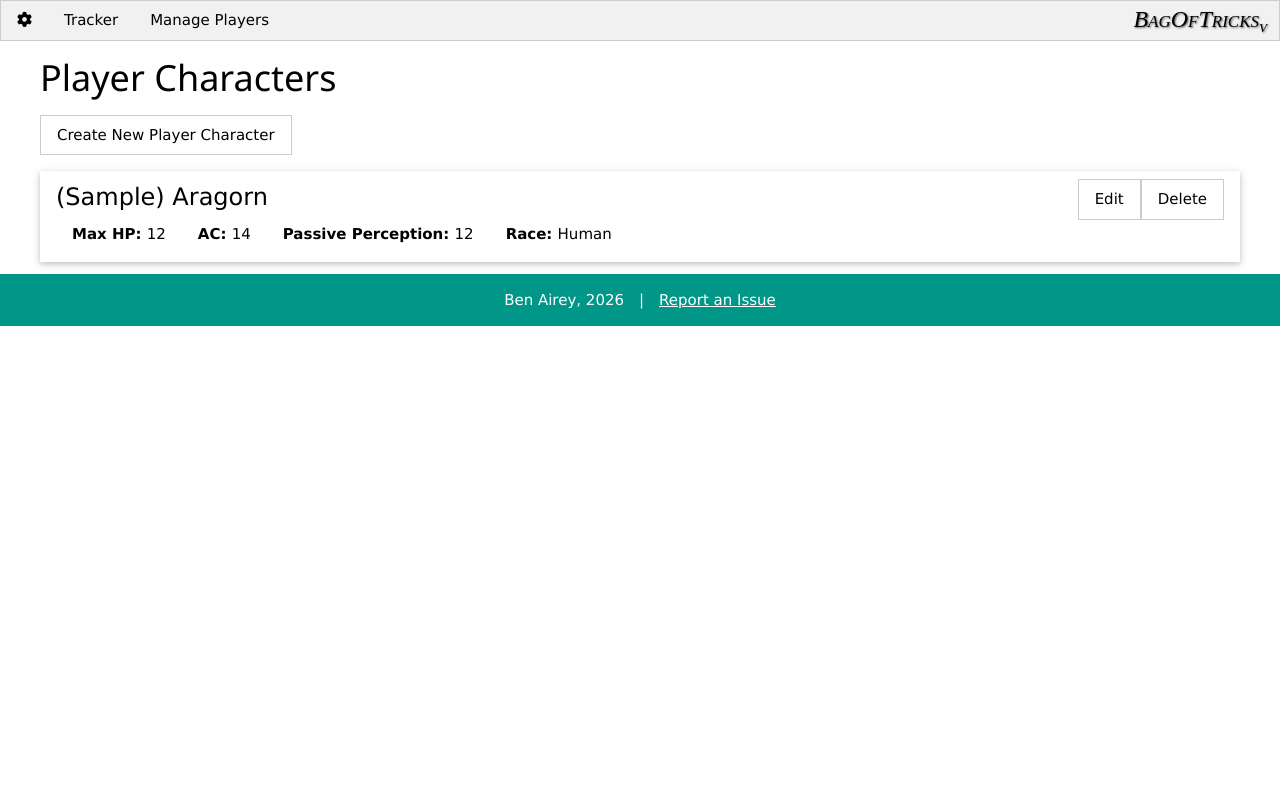
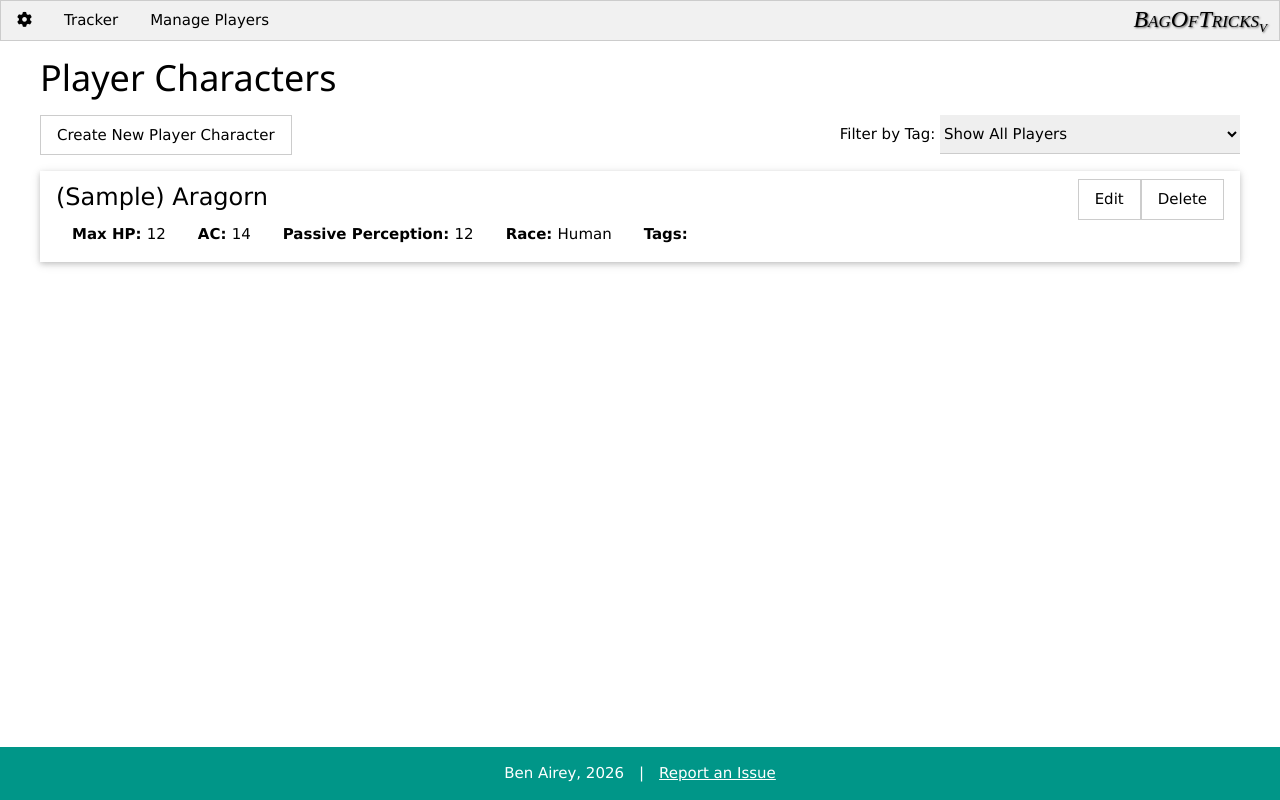
Before and after one commit to ben-githubs/dmtoolkit, a Flask app: page /players/list in a window 1280 px wide. Run offline with Flask 3, Linux system fonts and the light colour scheme; parts of the project's set-up code (start-up, migrations or seed data) failed here and were passed over; some libraries are stand-ins or nearby versions.

Commit message:
Allow tagging players (#40)
* Add tag widget

* Add ability to tag players

* Fix layout issues with footer

* Filter by tag when listing managing players

* Filter players when adding to tracker

```diff
--- a/dmtoolkit/__init__.py
+++ b/dmtoolkit/__init__.py
@@ -11,6 +11,8 @@ def init_app():
     """Create the app."""
     app = Flask(__name__, instance_relative_config=False)
     app.config.from_object("config.DevConfig")
+
+    app.jinja_env.lstrip_blocks = True # Prevent weird indents from templates
 
     csrf.init_app(app)
     # session.init_app(app)
--- a/dmtoolkit/api/models.py
+++ b/dmtoolkit/api/models.py
@@ -757,6 +757,8 @@ class Player:
     enabled: bool = False
     notes: str = ""
 
+    tags: list[str] = field(default_factory=list)
+
 @dataclass
 class Class:
     name: str
--- a/dmtoolkit/api/players.py
+++ b/dmtoolkit/api/players.py
@@ -28,6 +28,13 @@ SAMPLE_PLAYERS = [
 def list_players() -> list[Player]:
    return load_json_string(request.cookies.get("players", "[]")) or SAMPLE_PLAYERS
 
+def list_player_tags() -> list[str]:
+    """Return all tags currently in use."""
+    tags = set()
+    for player in list_players():
+        tags |= set(player.tags)
+    return list(tags)
+
 def get_player(player_name: str) -> Player | None:
     for player in list_players():
         if player.name == player_name:
--- a/dmtoolkit/inittracker/routes.py
+++ b/dmtoolkit/inittracker/routes.py
@@ -9,7 +9,7 @@ from dmtoolkit.api.conditions import get_condition
 from dmtoolkit.api.items import get_item
 from dmtoolkit.api.models import Item
 from dmtoolkit.api.monsters import get_monster, get_monster_names
-from dmtoolkit.api.players import list_players, get_player
+from dmtoolkit.api.players import list_players, get_player, list_player_tags
 from dmtoolkit.api.races import get_race
 from dmtoolkit.api.spells import get_spell
 from dmtoolkit.inittracker.loot import loot as generate_loot
@@ -38,7 +38,8 @@ def tracker():
         page = page,
         monsters = monsters,
         players = list_players(),
-        monster = monster
+        monster = monster,
+        player_tags = list_player_tags()
     )
 
 @tracker_bp.route("/api/monsters", methods=["GET"])
--- a/dmtoolkit/inittracker/templates/tracker.jinja2
+++ b/dmtoolkit/inittracker/templates/tracker.jinja2
@@ -138,7 +138,7 @@
     });
     $('#monstersearch').focus(function () { $(this).val(''); });
     $('#manage-players-btn').click(function() { $('#player-add-modal').show(); updateAddPlayerButtons();});
-    $('#player-add-modal').find('button').click(function() { togglePlayer($(this)) });
+    $('#player-add-modal').find('._player-add-btn').click(function() { togglePlayer($(this)) });
 
     // Save Encounter
     $('#prompt-save-encounter-btn').click(function() { $('#save-encounter-modal').show(); });
--- a/dmtoolkit/players/routes.py
+++ b/dmtoolkit/players/routes.py
@@ -1,4 +1,5 @@
 from dataclasses import asdict
+import json
 
 from flask import Blueprint, render_template, redirect, url_for, make_response
 from flask_wtf import FlaskForm
@@ -8,6 +9,7 @@ from wtforms.validators import InputRequired, NumberRange, ValidationError
 import dmtoolkit.api.players as api
 from dmtoolkit.api.races import list_races
 from dmtoolkit.api.classes import list_classes, get_class
+from dmtoolkit.widgets import TagField
 
 players_bp = Blueprint(
     "players_bp",
@@ -27,6 +29,7 @@ class CreateForm(FlaskForm):
     class_ = SelectField("Class", choices=[(c.name, c.name) for c in list_classes()])
     level = IntegerField("Player Level", [InputRequired(), NumberRange(min=1)])
     subclass = SelectField("Subclass", choices=[], validate_choice=False)
+    tags = TagField("Tags", whitelist=["foo", "bar"])
     submit = SubmitField("Create Player Character")
 
     def validate_name(self, field):
@@ -57,7 +60,7 @@ def list_players_page():
         "title": "DMTTools - Players"
     }
     players = api.list_players()
-    return render_template("list_players.jinja2", page=page, players=players)
+    return render_template("list_players.jinja2", page=page, players=players, all_tags=api.list_player_tags())
 
 
 @players_bp.route("/new", methods=["GET", "POST"])
@@ -72,7 +75,8 @@ def new_player_page():
             "race_id": form.race.data,
             "level": form.level.data,
             "class_id": form.class_.data or "",
-            "subclass_id": form.subclass.data or ""
+            "subclass_id": form.subclass.data or "",
+            "tags": [x.get("value") for x in json.loads(form.tags.data or "[])")]
         }
         resp = make_response(redirect(url_for("players_bp.list_players_page")))
         api.create_player(resp, player)
@@ -93,6 +97,8 @@ def update_player_page(player_name: str):
     if not player_arr:
         return "404 Player Not Found"
     player = player_arr[0]
+
+    print(player)
 
     if form.validate_on_submit():
         player_params = {}
@@ -115,6 +121,8 @@ def update_player_page(player_name: str):
             subclass_list = list(get_class(form.class_.data or player.class_id).subclasses)
             subclass = subclass_list[idx]
             player_params["subclass_id"] = subclass.name
+        if val := form.tags.data:
+            player_params["tags"] = [x.get("value") for x in json.loads(form.tags.data or "[])")]
 
         print(player_params)
 
@@ -130,14 +138,18 @@ def update_player_page(player_name: str):
         return resp
 
     form.class_.data = player.class_id
+    form.tags.set_tags(player.tags)
+    form.tags.whitelist = api.list_player_tags()
     if player.class_id:
         form.subclass.choices = [(str(x), y) for x, y in enumerate([c.name for c in get_class(player.class_id).subclasses])]
         if player.subclass_id.isdigit():
             # Previous bug wrote the index of the subclass in the list as the subclass_id; this
             #   fix allows those older saved characters to be loaded correctly in most cases.
             idx = int(player.subclass_id)
+        elif player.subclass_id in {x[1] for x in form.subclass.choices}:
+            idx = list(x[1] for x in form.subclass.choices).index(player.subclass_id)
         else:
-            idx = list(x[1] for x in form.subclass.choices).index(player.subclass_id)
+            idx = 0 # fallback
         form.subclass.data = str(idx)
 
     page = {
--- a/dmtoolkit/players/templates/list_players.jinja2
+++ b/dmtoolkit/players/templates/list_players.jinja2
@@ -5,13 +5,22 @@
 {% endblock %}
 
 {% block content %}
-<div style="width: 1200px; margin: auto">
+<div class="content">
     <h1>Player Characters</h1>
-    <div class="w3-margin-bottom">
+    <div class="w3-margin-bottom" style="display: flex; justify-content: space-between;">
         <a href="{{ url_for('players_bp.new_player_page') }}" class="w3-button w3-white w3-border w3-ripple">Create New Player Character</a>
+        <span>
+            Filter by Tag:
+            <select class="w3-select" style="width: 20em" name="tag-filter" id="tag-filter">
+                <option value=""><em>Show All Players</em></option>
+                {% for tag in all_tags %}
+                    <option value="{{ tag }}">{{ tag }}</option>
+                {% endfor %}
+            </select>
+        </span>
     </div>
     {% for player in players %}
-        <div class="w3-card w3-padding" style="margin-bottom: 12px">
+        <div class="w3-card w3-padding _player" style="margin-bottom: 12px" data-tags="{{ player.tags | tojson | forceescape }}">
             <div>
                 <span class="w3-xlarge">{{ player.name }}</span>
                 <a href="{{ url_for('players_bp.delete_player', player_name=player.name)}}" style="float: right" class="w3-button w3-white w3-border w3-ripple">Delete</a>
@@ -30,8 +39,25 @@
                 <div class="w3-padding">
                     <strong>Race: </strong> {{ player.race_id or "Unknown" }}
                 </div>
+                <div class="w3-padding">
+                    <strong>Tags: </strong> {% for tag in player.tags %}<span style="padding: 4px 10px; margin-right: 2px; border-radius: 16px;" class="w3-blue">{{ tag }}</span>{% endfor %}
+                </div>
             </div>
         </div>
     {% endfor %}
 </div>
+
+<script>
+    $("#tag-filter").change(function () {
+        tag = $("#tag-filter").val();
+        $("div._player").each(function() {
+            if (tag == "" || $(this).data("tags").includes(tag)) {
+                $(this).show();
+            }
+            else {
+                $(this).hide();
+            }
+        })
+    })
+</script>
 {% endblock %}
--- a/dmtoolkit/settings/templates/settings.jinja2
+++ b/dmtoolkit/settings/templates/settings.jinja2
@@ -5,8 +5,7 @@
 {% endblock %}
 
 {% block content %}
-
-<div style="width: 1200px; margin: auto">
+<div class="content">
     <h1>Options</h1>
 
     <form method="POST" action="">
@@ -40,10 +39,10 @@
                     </div>
                 </fieldset>
             {% endfor %}
+        </div>
 
         {{ form.submit(class_="w3-button w3-white w3-border w3-ripple") }}
     </form>
 </div>
-<br/>
 
 {% endblock %}
--- a/dmtoolkit/static/aux.css
+++ b/dmtoolkit/static/aux.css
@@ -28,5 +28,14 @@
     background-color: #ffbb55  !important;
     color: #774801   !important;
     border: 1px solid #774801   !important;
-;
 }
+
+body {
+    min-height: 100dvh;
+}
+
+div.content {
+    width: 1200px;
+    margin-left: auto;
+    margin-right: auto;
+}
--- a/dmtoolkit/templates/base.jinja2
+++ b/dmtoolkit/templates/base.jinja2
@@ -8,6 +8,9 @@
         <link rel=stylesheet type="text/css" href="{{ url_for('static', filename='aux.css') }}">
         <script src="https://ajax.googleapis.com/ajax/libs/jquery/3.7.1/jquery.min.js"></script>
         <script src="https://kit.fontawesome.com/997e16441a.js" crossorigin="anonymous"></script>
+        <script src="https://cdn.jsdelivr.net/npm/@yaireo/tagify@4.38.0"></script>
+        <link href="https://cdn.jsdelivr.net/npm/@yaireo/tagify/dist/tagify.css" rel="stylesheet" type="text/css" />
+
         <script type="text/javascript">
             var csrf_token = "{{ csrf_token() }}";
 
@@ -31,7 +34,7 @@
         {% block header %}{% endblock %}
     </head>
     <body>
-        <div style="display: flex; flex-direction: column">
+        <div style="display: flex; flex-direction: column; min-height: 100dvh;">
             <div class="w3-bar w3-border w3-light-grey">
                 <a class="w3-bar-item w3-button" href="{{ url_for('settings_bp.settings') }}"><i class="fa-solid fa-gear"></i></a>
                 <a class="w3-bar-item w3-button" href="{{ url_for('tracker_bp.tracker') }}">Tracker</a>
@@ -56,7 +59,7 @@
                 {% endif %}
             {% endwith %}
 
-            <div id="content" class="content" style="flex-grow:1;display: flex;flex-direction: column;">
+            <div id="content" class="content" style="flex-grow:1; display: flex; flex-direction: column;">
                 {% block content %}{% endblock %}
             </div>
 
@@ -64,5 +67,14 @@
                 <p>Ben Airey, <script>document.write(new Date().getFullYear())</script><span style="margin-left: 15px; margin-right: 15px">|</span><a href="https://github.com/ben-githubs/dmtoolkit/issues/new">Report an Issue</a></p>
             </footer>
         </div>
+
+        <script>
+            $(document).ready(function() {
+                $(".tagify").each(function(_, elem) {
+                    var tagify = new Tagify(elem, {whitelist: $(elem).data('tags')});
+                    tagify.addTags($(elem).data("value"));
+                })
+            })
+        </script>
     </body>
 </html>
```
Also changed, not shown: dmtoolkit/inittracker/templates/add-player.jinja2 (+40 -3 lines), dmtoolkit/players/templates/edit_player.jinja2 (+10 -2 lines), dmtoolkit/players/templates/new_player.jinja2 (+10 -2 lines), dmtoolkit/widgets.py (added, +25 -0 lines).
